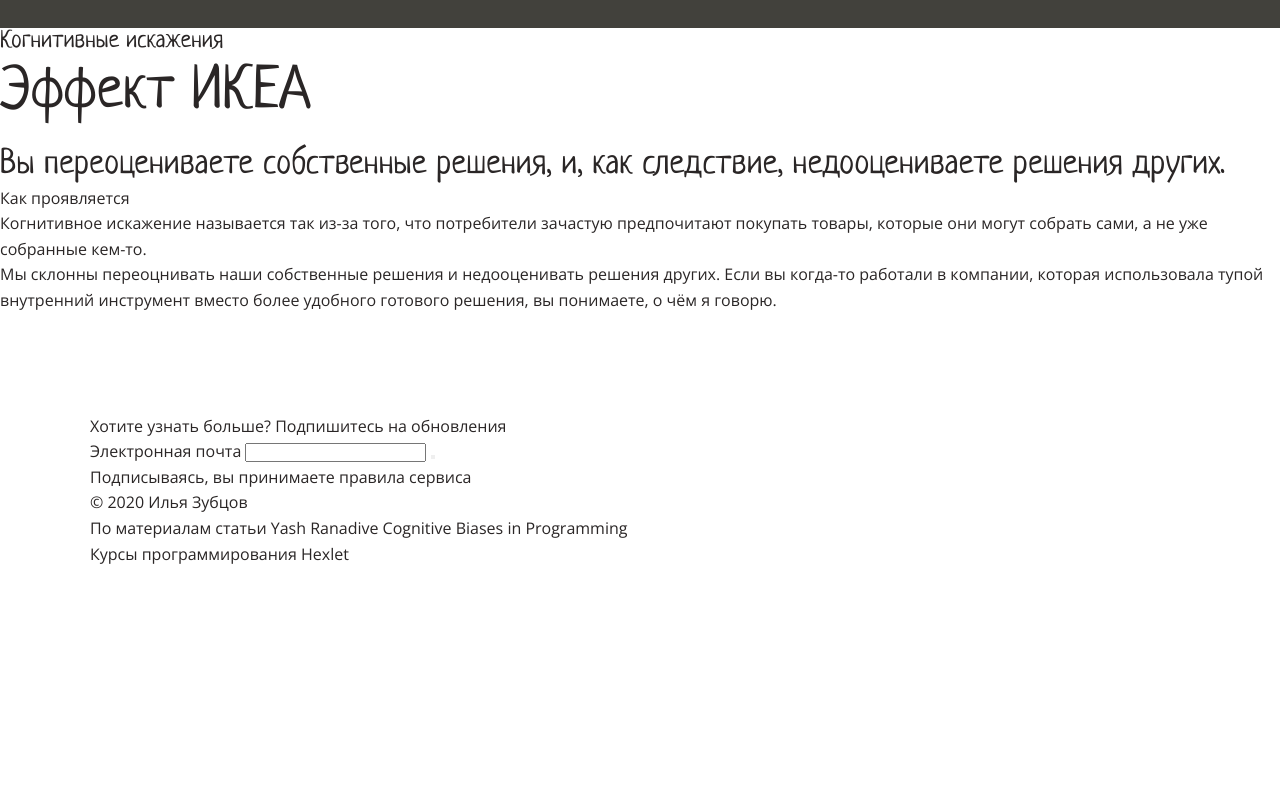
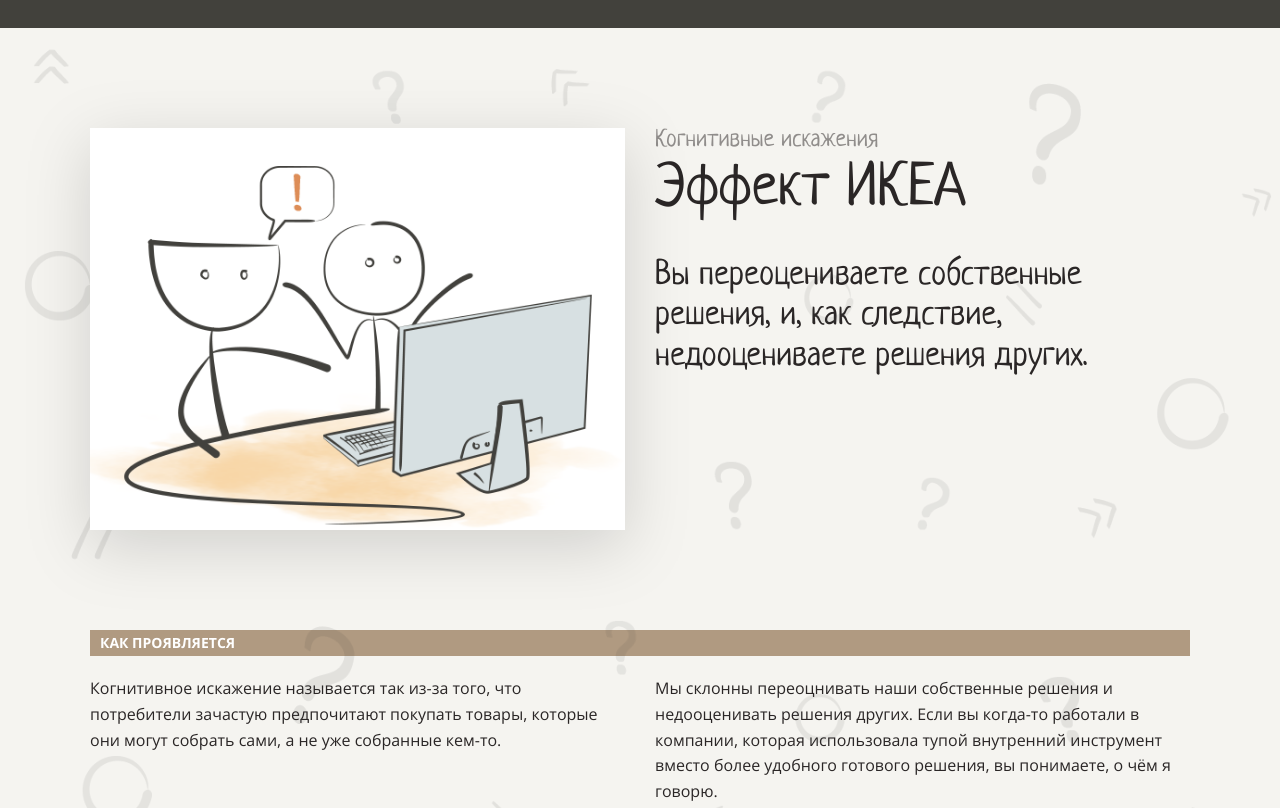
Before and after one commit to paalso/layout-designer-project-lvl1, a website: page src/index.html in a window 1280 px wide. Shown: the part 2700-3508 px from the top of the page. Before the commit the page ends 3367 px from the top, so only its background shows below. Drawn offline with Linux system fonts and the light colour scheme; files whose address does not match are found by name.

Commit message:
Complete section 4 (ikea biase section)

```diff
--- a/src/index.html
+++ b/src/index.html
@@ -11,7 +11,7 @@
 </head>
 
 <body>
-  <header class="main-header bg-light">
+  <header class="main-header bg-light question-background">
     <div class="container pos-relative">
       <div class="header-img pos-absolute"></div>
       <h1 class="header-title">
@@ -39,8 +39,8 @@
         <h2 class="mb-30">Что же это такое,<br>
           <span class="primary-color">когнитивные искажения?</span></h2>
         <div class="mb-30">Что такое когнитивные искажения. Petrovna Channel</div>
-        <iframe class="video vert-align-middle" width="919" height="569" src="https://www.youtube.com/embed/jie9AizBqss"
-          frameborder="0" allowfullscreen></iframe>
+        <iframe class="video vert-align-middle shadow" width="919" height="569"
+          src="https://www.youtube.com/embed/jie9AizBqss" frameborder="0" allowfullscreen></iframe>
       </div>
     </section>
     <section class="navigation bg-primary-dark">
@@ -51,7 +51,7 @@
               <span class="primary-color">5 когнитивных искажений</span> о существовании которых стоит помнить
             </h2>
           </div>
-          <a href="#ikea" class="card bg-light">
+          <a href="#ikea-effect" class="card bg-light">
             <div class="card-number primary-dark">1</div>
             <h3 class="primary-color">Эффект ИКЕА</h3>
             <div class="card-text">Вы переоцениваете собственные решения, и, как следствие, недооцениваете решения
@@ -82,14 +82,21 @@
         </nav>
       </div>
     </section>
-    <section class="ikea">
-      <header>
-        <h4>Когнитивные искажения</h4>
-        <h2 class="mb-16">Эффект ИКЕА</h2>
-        <h3>Вы переоцениваете собственные решения, и, как следствие, недооцениваете решения других.</h3>
+    <!-- <section id="ikea-effect" class="biase-block bg-light black-color question-background"> -->
+    <section id="ikea-effect" class="biase-block light-theme question-background">
+      <div class="container">
+        <div class="d-flex justify-between columns-container-2">
+          <img src="img/1.png" class="ikea-effect-img shadow" alt="Два чувака прифигевают от компа">
+          <header class="font-neucha">
+            <div class="running-head">Когнитивные искажения</div>
+            <h2 class="mb-30">Эффект ИКЕА</h2>
+            <div class="biase-thesis">Вы переоцениваете собственные решения, и, как следствие, недооцениваете решения
+              других.</div>
           </header>
-      <div class="">Как проявляется</div>
-      <div class="columns-2">
+        </div>
+
+        <h4 class="biase-content-header">Как проявляется</h4>
+        <div class="d-flex justify-between columns-container-2">
           <p>
             Когнитивное искажение называется так из-за того, что потребители зачастую предпочитают покупать товары,
             которые они могут собрать сами, а не уже собранные кем-то.
@@ -99,6 +106,8 @@
             компании, которая использовала тупой внутренний инструмент вместо более удобного готового решения, вы
             понимаете, о чём я говорю.
           </p>
+        </div>
+
       </div>
     </section>
   </main>
--- a/src/styles/base/atomic.css
+++ b/src/styles/base/atomic.css
@@ -47,6 +47,10 @@
   font-family: "Neucha", cursive;
 }
 
+.shadow {
+  filter: drop-shadow(0 16px 32px rgba(0, 0, 0, 0.15));
+}
+
 /* --- Colors ----------------------------- */
 
 .black-color {
--- /dev/null
+++ b/src/styles/biase-block.css
@@ -0,0 +1,38 @@
+.biase-block img {
+  max-width: 100%;
+  margin-bottom: 100px;
+}
+
+.biase-block .running-head {
+  font-size: 24px;
+}
+
+.biase-block .biase-thesis {
+  font-size: 34px;
+  line-height: 1.2;
+}
+
+.biase-block .biase-content-header {
+  margin-bottom: 20px;
+  padding: 5px 0 5px 10px;
+
+  font-weight: bold;
+  font-size: 14px;  /* font: 14px/1.2em "Open Sans", sans-serif; */
+  font-family: "Open Sans", sans-serif;
+
+  text-transform: uppercase;
+}
+
+.biase-block.light-theme {
+  background-color: var(--background-light);
+}
+
+.biase-block.light-theme .running-head {
+  color: var(--secondary);
+}
+
+.biase-block.light-theme .biase-content-header {
+  color: var(--white);
+
+  background-color: var(--backround-dark);
+}
--- a/src/styles/style.css
+++ b/src/styles/style.css
@@ -5,11 +5,21 @@
 @import "base/atomic.css";
 @import "button.css";
 @import "card.css";
+@import "biase-block.css";
 
-@font-face {
-  font-weight: normal;
-  font-family: 'Neucha';
-  src: url('../../fonts/Neucha-Regular.ttf');
+/* ----------------------------------------- */
+
+.question-background::before {
+  position: absolute;
+
+  width: 100%;
+  height: 100%;
+
+  background: url("../img/background.png") no-repeat;
+  background-size: cover;
+  opacity: 0.1;
+
+  content: "";
 }
 
 /* ----------------------------------------- */
@@ -20,19 +30,6 @@
 
 .btn-details {
   margin-top: 50px;
-}
-
-.main-header::before {
-  position: absolute;
-
-  width: 100%;
-  height: 100%;
-
-  background: url("../img/background.png") no-repeat;
-  background-size: cover;
-  opacity: 0.1;
-
-  content: "";
 }
 
 .header-img {
@@ -48,8 +45,6 @@
 
 .video-section .video {
   margin-bottom: -100px;
-
-  filter: drop-shadow(0 16px 32px rgba(0, 0, 0, 0.15));
 }
 
 .video-section .container {
```
Also changed, not shown: src/styles/base/colors.css (line endings or trailing spaces), src/styles/base/default.css (line endings or trailing spaces). Lines whose indentation alone changed are shown as unchanged.
